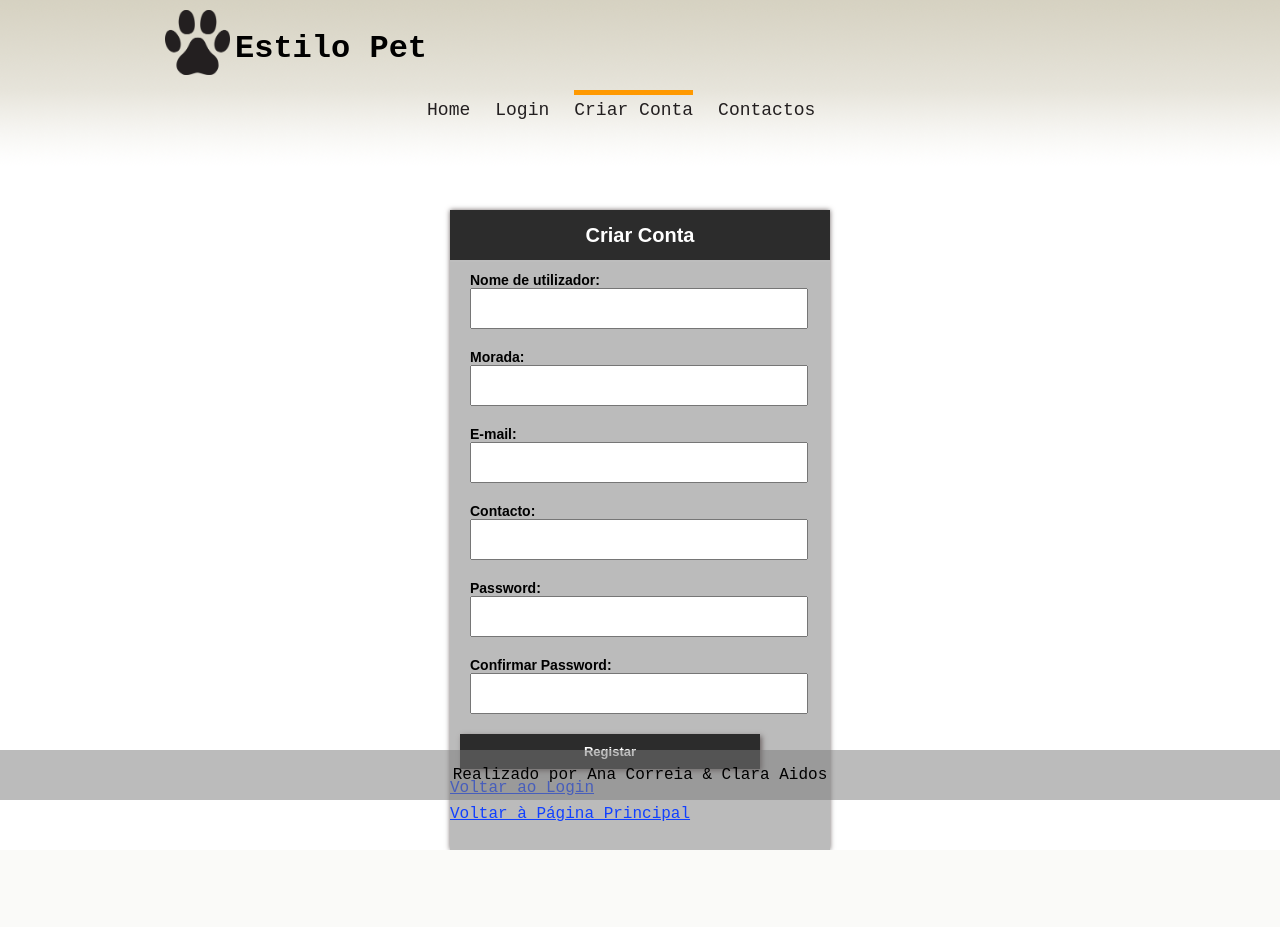
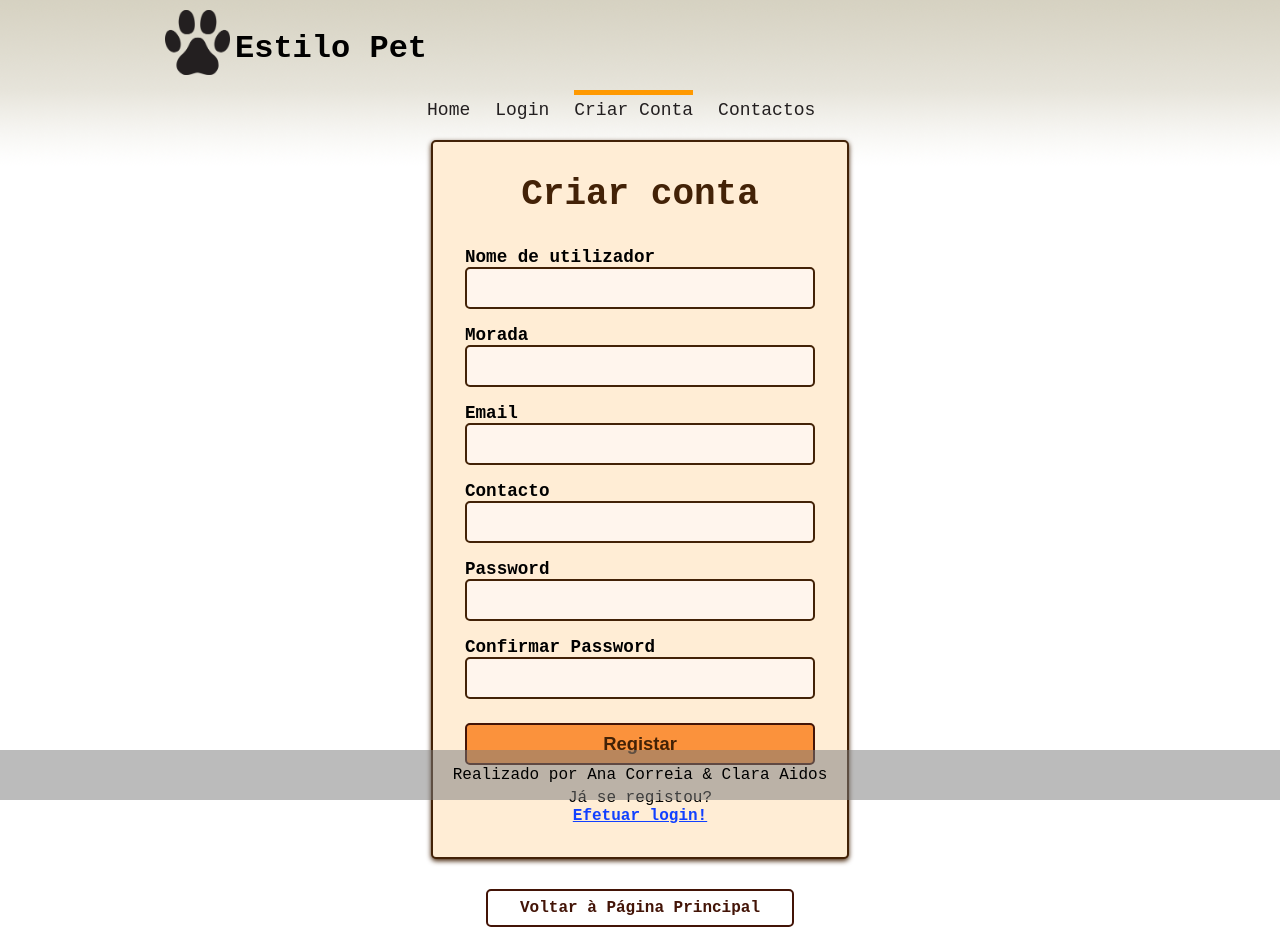
Before and after one commit to miguelmagueijo/EstiloPet, a PHP site: page /PgRegisto.php in a window 1280 px wide. Before the commit the page ends 850 px from the top, so only its background shows below. Run offline with PHP 8.4, Linux system fonts and the light colour scheme.

Commit message:
Rework register.php and PgRegisto.php
Change the code of register.php;
Change styles of PgRegisto.php;
Add function to auth.php to check if user is logged in;

```diff
--- a/paginas/PgRegisto.php
+++ b/paginas/PgRegisto.php
@@ -1,3 +1,11 @@
+<?php
+    session_start();
+    if (isset($_SESSION["userId"])) {
+        header("Location: PgUtilizador.php");
+        die();
+    }
+?>
+
 <!DOCTYPE html>
 <html lang="pt">
 
@@ -9,13 +17,6 @@
 </head>
 
 <body>
-    <?php
-    session_start();
-    if (isset($_SESSION['utilizador'])) {
-        header("Refresh:0; url=PgUtilizador.php");
-    }
-
-    ?>
     <div id="container-registar">
         <div id="header">
             <img class="logo" src="logo.png" alt="">
@@ -28,40 +29,78 @@
             </ul>
         </div>
         <div>
-            <div id="registo-box">
-                <div id="login-cabecalho">Criar Conta</div>
-                <form action="registar.php" method="POST">
-                    <div class="input-div" id="input-form">
-                        Nome de utilizador:
-                        <input type="text" name="username" />
+            <?php
+                $invalidUser = isset($_GET["bad_user"]);
+
+                if (isset($_GET["create_error"])) {
+                    echo "
+                            <div class='form-warning error'>
+                                Nome de utilizador já em uso!
+                            </div>
+                        ";
+                } else if (isset($_GET["success"])) {
+                    echo "
+                            <div class='form-warning success'>
+                                Conta criada com sucesso.<br>Aguarde confirmação da mesma.
+                            </div>
+                        ";
+                } else if (count($_GET) > 0) {
+                    echo "
+                            <div class='form-warning error'>
+                                Dados de registo inválidos
+                            </div>
+                        ";
+                }
+            ?>
+            <div class="login-register-box">
+                <h1 class="login-register-title">Criar conta</h1>
+                <form class="login-register-form" action="registar.php" method="POST">
+                    <div class="input-box <?php echo isset($_GET['inv_nome']) ? 'invalid' : '' ?>">
+                        <label>
+                            Nome de utilizador
+                            <input type="text" name="username" id="username" minlength="3" />
+                        </label>
                     </div>
-                    <div class="input-div" id="input-form">
-                        Morada:
-                        <input type="text" name="morada" />
+                    <div class="input-box <?php echo isset($_GET['inv_morada']) ? 'invalid' : '' ?>">
+                        <label>
+                            Morada
+                            <input type="text" name="morada" minlength="3" />
+                        </label>
                     </div>
-                    <div class="input-div" id="input-form">
-                        E-mail:
-                        <input type="e-mail" name="email" />
+                    <div class="input-box <?php echo isset($_GET['inv_email']) ? 'invalid' : '' ?>">
+                        <label>
+                            Email
+                            <input type="email" name="email" required />
+                        </label>
                     </div>
-                    <div class="input-div" id="input-form">
-                        Contacto:
-                        <input type="tel" name="telemovel" />
+                    <div class="input-box <?php echo isset($_GET['inv_telemovel']) ? 'invalid' : '' ?>">
+                        <label>
+                            Contacto
+                            <input type="tel" name="telemovel" required />
+                        </label>
                     </div>
-                    <div class="input-div" id="input-form">
-                        Password:
-                        <input type="password" name="pass" />
+                    <div class="input-box <?php echo isset($_GET['inv_password']) ? 'invalid' : '' ?>">
+                        <label>
+                            Password
+                            <input type="password" name="pass" minlength="3" required />
+                        </label>
                     </div>
-                    <div class="input-div" id="input-form">
-                        Confirmar Password:
-                        <input type="password" name="ConfPass" />
+                    <div class="input-box <?php echo isset($_GET['inv_confirmacao_password']) ? 'invalid' : '' ?>">
+                        <label>
+                            Confirmar Password
+                            <input type="password" name="ConfPass" minlength="3" required />
+                        </label>
                     </div>
-                    <div id="acoes">
-                        <input type="submit" value="Registar">
-                        <div id="registo"><a href="PgLogin.php">Voltar ao Login</a></div>
-                        <br><br>
-                        <div id="volta"><a href="index.php">Voltar à Página Principal</a></div>
+                    <button class="form-btn" type="submit">
+                        Registar
+                    </button>
+                    <div style="text-align: center">
+                        Já se registou?<br><a style="font-weight: bold" href="PgLogin.php">Efetuar login!</a>
                     </div>
                 </form>
+            </div>
+            <div style="text-align: center; margin-top: 2.5rem;">
+                <a class="go-back-btn" href="index.php">Voltar à Página Principal</a>
             </div>
         </div>
         <div id="footer">
--- a/paginas/auth.php
+++ b/paginas/auth.php
@@ -7,6 +7,11 @@
     }
 
     $auth_userType = -1;
+
+    function auth_isLogged() {
+        global $auth_userType;
+        return $auth_userType != -1;
+    }
 
     function auth_isAdmin() {
         global $auth_userType;
--- a/paginas/style.css
+++ b/paginas/style.css
@@ -68,15 +68,6 @@ ul#nav a {
     border-top: 5px solid #F90;
 }
 
-#login-box {
-    background-color: #7c7c7c83;
-    width: 480px;
-    height: 380px;
-    margin: 50px auto 0px;
-    overflow: hidden;
-    box-shadow: 0px 0px 5px #6F6666;
-}
-
 #registo-box {
     background-color: #7c7c7c83;
     width: 380px;
@@ -101,15 +92,6 @@ ul#nav a {
     margin: 50px auto 60px;
     overflow: hidden;
     box-shadow: 0px 0px 5px #6F6666;
-}
-
-#login-cabecalho {
-    background-color: #2c2c2c;
-    height: 50x;
-    border-bottom: 2px solid #BDBDBD;
-    text-align: center;
-    font: bold 20px/50px sans-serif;
-    color: white;
 }
 
 #autenticacao h4{
@@ -221,7 +203,13 @@ div#footer {
     color: #991b1b !important;
 }
 
-.login-box {
+.form-warning.success {
+    border: 2px solid #166534 !important;
+    background: #bbf7d0 !important;
+    color: #166534 !important;
+}
+
+.login-register-box {
     width: 350px;
     margin: 0 auto;
     border: 2px solid #432207;
@@ -231,24 +219,25 @@ div#footer {
     box-shadow: #432207 0 2px 5px;
 }
 
-.login-title {
+.login-register-title {
     text-align: center;
     margin: 0;
     font-size: 2.25rem;
     color: #432207;
 }
 
-.login-form {
+.login-register-form {
     margin: 2rem 0 0 0;
 }
 
 .input-box:nth-child(n+2) {
-    margin-top: 1.5rem;
+    margin-top: 1rem;
 }
 
 .input-box label {
     display: block;
-    font-size: 1.2rem;
+    font-size: 1.1rem;
+    font-weight: bold;
 }
 
 .input-box input {
```
Also changed, not shown: paginas/PgLogin.php (+4 -4 lines), paginas/registar.php (+49 -84 lines).
